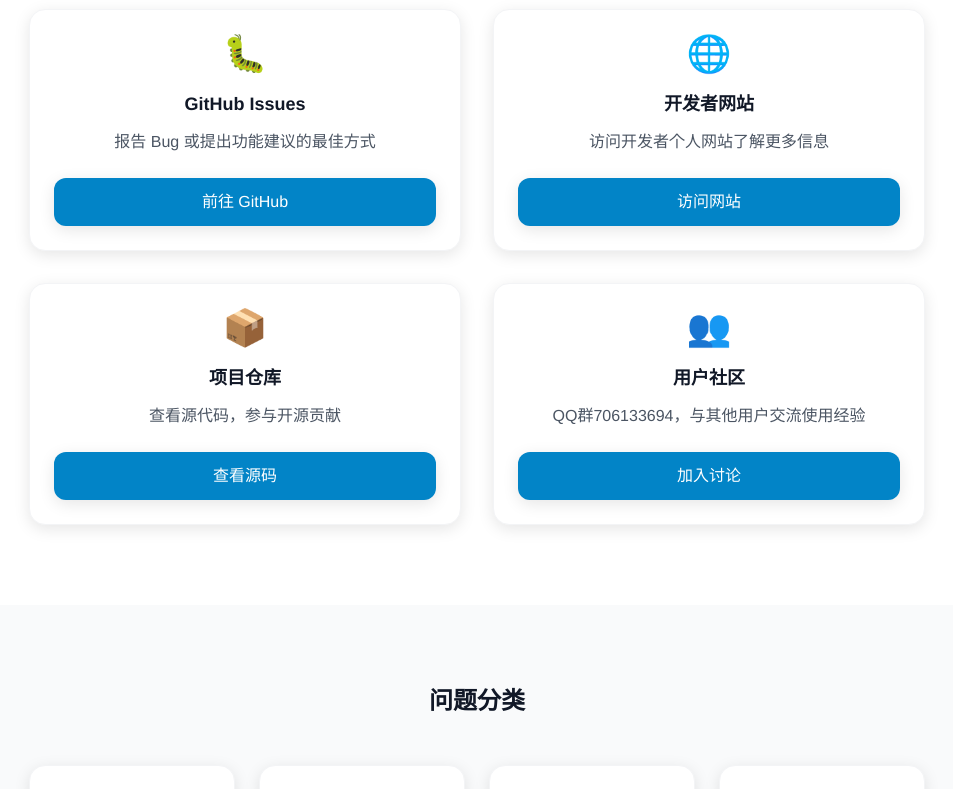
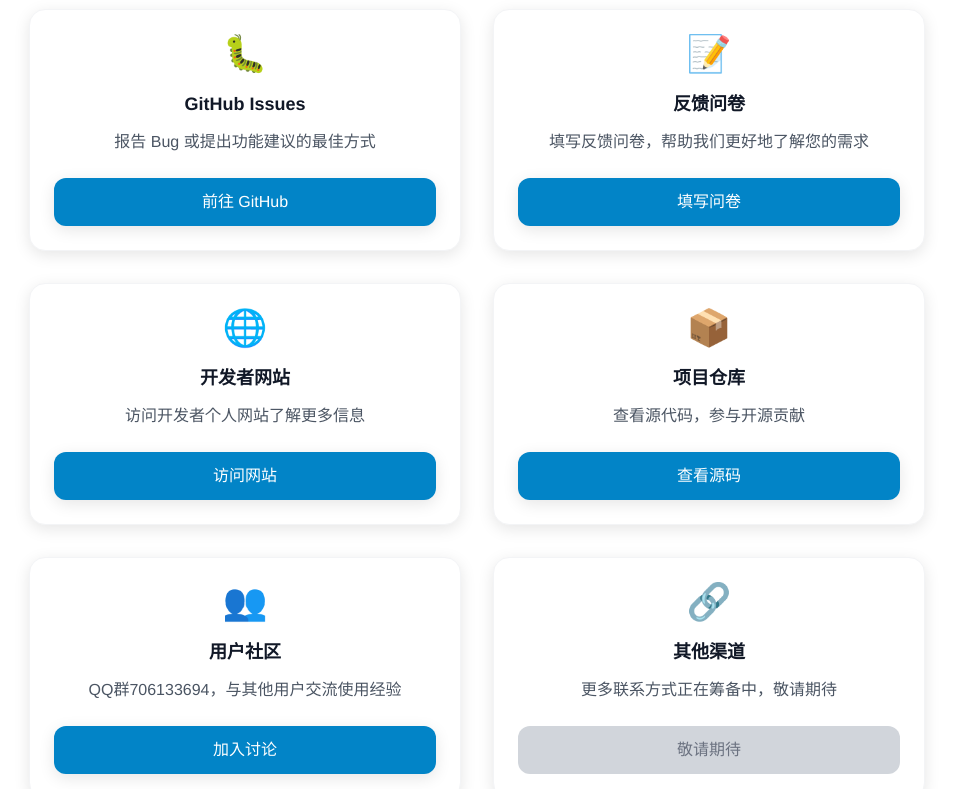
Before and after one commit to youzhiran/counters-web, a Nuxt app: page /contact in a window 1280 px wide. Shown: the part 500-1289 px from the top of the page, without its empty margins (163-1116 px from the left). Built offline with nearby package versions, Linux system fonts and the light colour scheme.

Commit message:
问卷反馈

```diff
--- a/components/ContactCard.vue
+++ b/components/ContactCard.vue
@@ -10,6 +10,15 @@
       <p class="text-gray-600 mb-6">
         {{ channel.description }}
       </p>
+      <template v-if="channel.disabled">
+        <button
+          disabled
+          class="btn-apple w-full bg-gray-300 text-gray-500 cursor-not-allowed"
+        >
+          {{ channel.action }}
+        </button>
+      </template>
+      <template v-else>
         <a
           :href="channel.link"
           target="_blank"
@@ -18,6 +27,7 @@
         >
           {{ channel.action }}
         </a>
+      </template>
     </div>
   </div>
 </template>
@@ -29,6 +39,7 @@
   icon: string
   link: string
   action: string
+  disabled?: boolean
 }
 
 interface Props {
--- a/components/NotificationBanner.vue
+++ b/components/NotificationBanner.vue
@@ -73,7 +73,7 @@
 }
 
 const props = withDefaults(defineProps<Props>(), {
-  message: '本网站内容目前使用 AI 生成，不保证内容准确性；Counters 现处于开发阶段，仍可能出现错误，欢迎试用并提供反馈。',
+  message: '本网站使用 AI 辅助生成；Counters 现处于开发阶段，仍可能出现错误，欢迎试用并提供反馈。',
   closable: true
 })
 
--- a/pages/contact.vue
+++ b/pages/contact.vue
@@ -232,6 +232,13 @@
     action: '前往 GitHub'
   },
   {
+    title: '反馈问卷',
+    description: '填写反馈问卷，帮助我们更好地了解您的需求',
+    icon: '📝',
+    link: 'https://docs.qq.com/form/page/DT1Fudkd4bGxZR0J4',
+    action: '填写问卷'
+  },
+  {
     title: '开发者网站',
     description: '访问开发者个人网站了解更多信息',
     icon: '🌐',
@@ -251,6 +258,14 @@
     icon: '👥',
     link: 'https://qm.qq.com/cgi-bin/qm/qr?_wv=1027&k=4HLuYULaCCj5Pfkd6HasSmZqnq9FHZV3&authKey=X9KtEqWOptWr%2BXY3fTUx0%2BWyX%2FXZvzxFIeTKm4%2BhwltWhZm9LFVee%2Bd%2FM6L9d6Sy&noverify=0&group_code=706133694',
     action: '加入讨论'
+  },
+  {
+    title: '其他渠道',
+    description: '更多联系方式正在筹备中，敬请期待',
+    icon: '🔗',
+    link: '#',
+    action: '敬请期待',
+    disabled: true
   }
 ]
 
```
Lines whose indentation alone changed are shown as unchanged.
